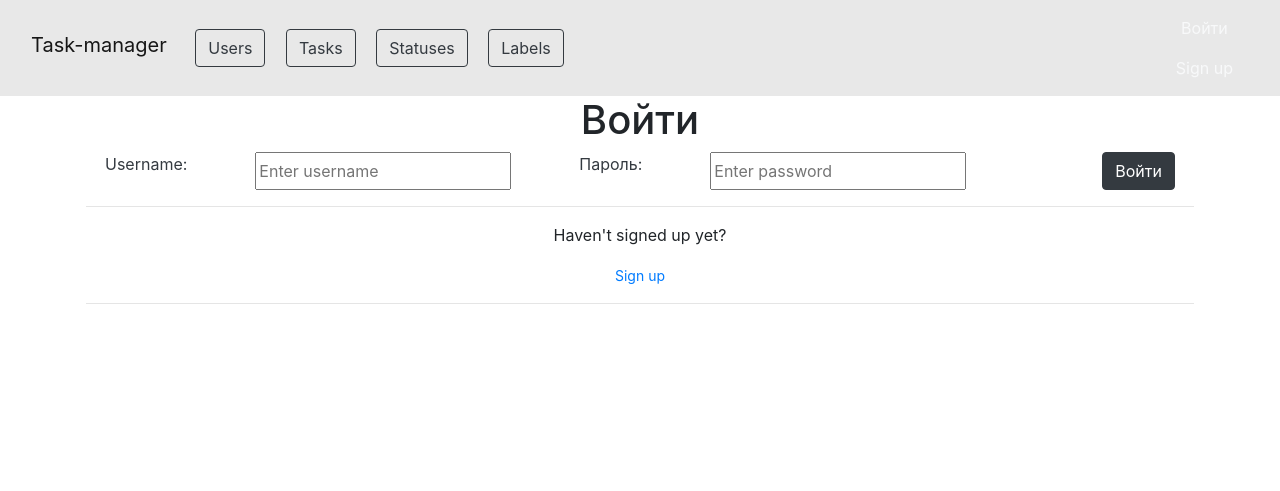
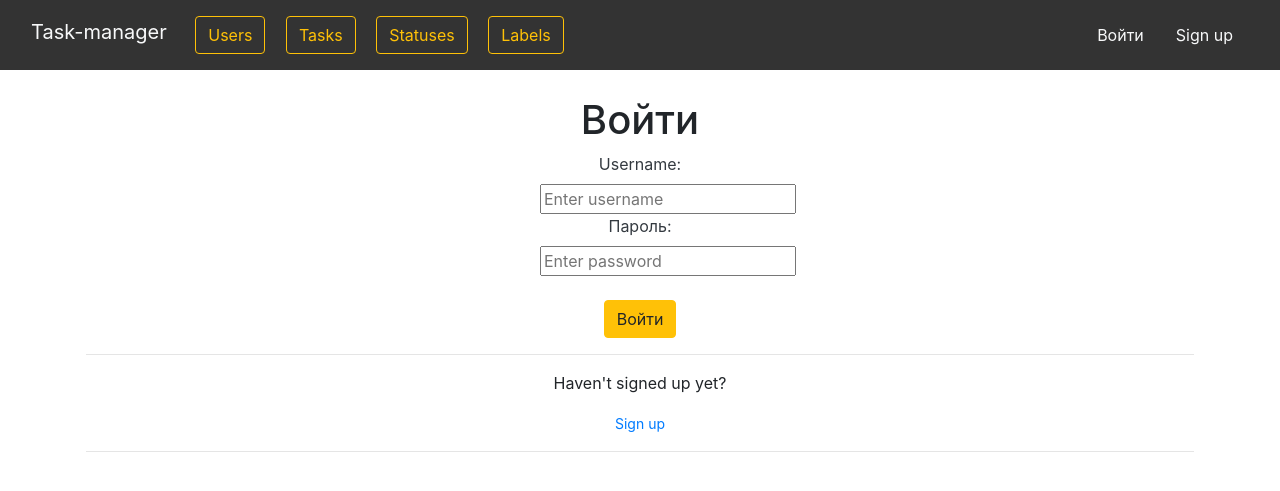
Before and after one commit to sound-round/python-project-lvl4, a Django app: page /login/ in a window 1280 px wide. Shown: the top 491 px of the page. Run offline with Django 3.2, Linux system fonts and the light colour scheme; some libraries are stand-ins or nearby versions.

Commit message:
Update app design

```diff
--- a/task_manager/labels/templates/labels/list.html
+++ b/task_manager/labels/templates/labels/list.html
@@ -8,9 +8,9 @@
 <div>
     <h1>{% translate "Labels" %}</h1>
 </div>
-<a class="btn btn-secondary m-3" style="width: 150px" href="{% url 'create-label' %}">{% translate "Create label" %}</a>
+<a class="btn btn-warning m-3" style="width: 150px" href="{% url 'create-label' %}">{% translate "Create label" %}</a>
 <div>
-    <table class="table table-secondary table-striped h5">
+    <table class="table table-striped h5">
         <thead>
             <tr>
                 <th scope="col">id</th>
--- a/task_manager/statuses/templates/statuses/list.html
+++ b/task_manager/statuses/templates/statuses/list.html
@@ -8,9 +8,9 @@
 <div>
     <h1>{% translate "Statuses" %}</h1>
 </div>
-<a class="btn btn-secondary m-3" style="width: 150px" href="{% url 'create-status' %}">{% translate "Create status" %}</a>
+<a class="btn btn-warning m-3" style="width: 150px" href="{% url 'create-status' %}">{% translate "Create status" %}</a>
 <div>
-    <table class="table table-secondary table-striped h5">
+    <table class="table table-striped h5">
         <thead>
             <tr>
                 <th scope="col">id</th>
--- a/task_manager/templates/confirm_delete.html
+++ b/task_manager/templates/confirm_delete.html
@@ -7,7 +7,7 @@
     <h1>{% translate header %}</h1>
 </div>
 
-<form class="body-confirm form-signin justify-content-center text-dark" method="post">
+<form class="text-dark" method="post">
     {% csrf_token %}
     <p>
     {% blocktranslate %}Are you sure you want to delete "{{ object }}"?{% endblocktranslate %}
--- a/task_manager/templates/footer.html
+++ /dev/null
@@ -1,7 +0,0 @@
-{% load i18n %}
-
-<footer class="mastfoot mt-auto">
-    <div class="inner">
-        <p>This is footer</p>
-    </div>
-</footer>
--- a/task_manager/templates/index.html
+++ b/task_manager/templates/index.html
@@ -6,9 +6,9 @@
 
 {% block content %}
 
-<div>
+<div class='d-flex justify-content-center align-items-center' style="height: 500px;">
     <main role="main" class="inner cover">
-        <h1 class="cover-heading">Task manager</h1>
+        <h1 class="cover-heading">{% translate "Task-manager" %}</h1>
         <p class="lead"></p>
         <p class="lead">
             <!-- <a href="#" class="btn btn-lg btn-secondary">Learn more</a> -->
--- a/task_manager/templates/login_form.html
+++ b/task_manager/templates/login_form.html
@@ -6,8 +6,8 @@
 <div>
     <h1>{% translate "Log in" %}</h1>
 </div>
-
-<form class="body-form form-signin row justify-content-around text-dark" method="post">
+<div class='d-flex justify-content-center'>
+    <form class="text-dark justify-content-around " style='width: 200px;' method="post">
         {% csrf_token %}
         <!-- {{ form.as_p }} -->
         <label>{% translate "Username" %}:</label>
@@ -15,11 +15,17 @@
         <label>{% translate "Password" %}:</label>
         <input type='text' name='password' placeholder="{% translate 'Enter password' %}">
         <br>
-    <input class="btn btn-dark" type="submit" value="{% translate 'Log in' %}">
+        <br>
+        <input class="btn btn-warning" type="submit" value="{% translate 'Log in' %}">
     </form>
+
+</div>
+<div>
     <hr>
     <p>{% translate "Haven't signed up yet" %}?</p>
     <a class="btn-sm btn-link" href="{% url 'create-user' %}">{% translate "Sign up" %}</a>
     <hr>
+</div>
+
 
 {% endblock content %}
--- a/task_manager/templates/main.html
+++ b/task_manager/templates/main.html
@@ -33,14 +33,12 @@
       }
     }
 </style>
-<body class="text-center">
+<body class="text-center" style="background-color: rgba(255, 255, 255, 0.582);">
     <div class="container p-3">
         {% include 'navbar.html' %}
         {% include 'messages.html' %}
         {% block content %}
         {% endblock %}
-
-        <!-- {% include 'footer.html' %} -->
     </div>
 </body>
 
--- a/task_manager/templates/navbar.html
+++ b/task_manager/templates/navbar.html
@@ -1,28 +1,28 @@
 {% load i18n %}
 
 
-<nav class="navbar navbar-light fixed-top" style="background-color: rgba(214, 214, 214, 0.548)">
+<nav class="navbar navbar-light fixed-top" style="background-color: #333333">
     <div class="container-fluid">
 
         <div class=''>
-            <a href='/' class="navbar-brand">{% translate "Task-manager" %}</a>
-            <a href="/users" class="btn btn-outline-dark m-2">{% translate "Users" %}</a>
-            <a href="/tasks" class="btn btn-outline-dark m-2">{% translate "Tasks" %}</a>
-            <a href="/statuses" class="btn btn-outline-dark m-2">{% translate "Statuses" %}</a>
-            <a href="/labels" class="btn btn-outline-dark m-2">{% translate "Labels" %}</a>
+            <a href='/' class="navbar-brand text-light">{% translate "Task-manager" %}</a>
+            <a href="/users" class="btn btn-outline-warning m-2">{% translate "Users" %}</a>
+            <a href="/tasks" class="btn btn-outline-warning m-2">{% translate "Tasks" %}</a>
+            <a href="/statuses" class="btn btn-outline-warning m-2">{% translate "Statuses" %}</a>
+            <a href="/labels" class="btn btn-outline-warning m-2">{% translate "Labels" %}</a>
         </div>
 
         <div class='d-flex'>
             {% if request.user.is_authenticated %}
             <div>
-                <h3 class="text-dark">@{{ request.user}}</h3>
+                <h3 class="text-light">@{{ request.user}}</h3>
             </div>
             {% endif %}
-            <div>
+            <div class='d-flex'>
                 {% if request.user.is_authenticated %}
                 <form action="/logout/" method="post">
                     {% csrf_token %}
-                    <input class="btn nav-link text-dark" type="submit" value="{% translate 'Log out' %}">
+                    <input class="btn nav-link text-light" type="submit" value="{% translate 'Log out' %}">
                 </form>
                 {% else %}
                 <a class="nav-link text-light" href="{% url 'user-login' %}">{% translate "Log in" %}</a>
--- a/task_manager/users/templates/users/list.html
+++ b/task_manager/users/templates/users/list.html
@@ -12,7 +12,7 @@
 <br>
 <br>
 <div>
-    <table class="table table-secondary table-striped h5">
+    <table class="table table-striped h5">
         <thead>
             <tr>
                 <th scope="col">id</th>
```
Also changed, not shown: task_manager/tasks/templates/tasks/task_filter.html (+13 -7 lines), task_manager/templates/create_form.html (+4 -6 lines), task_manager/templates/update_form.html (+5 -6 lines). Lines whose indentation alone changed are shown as unchanged.
